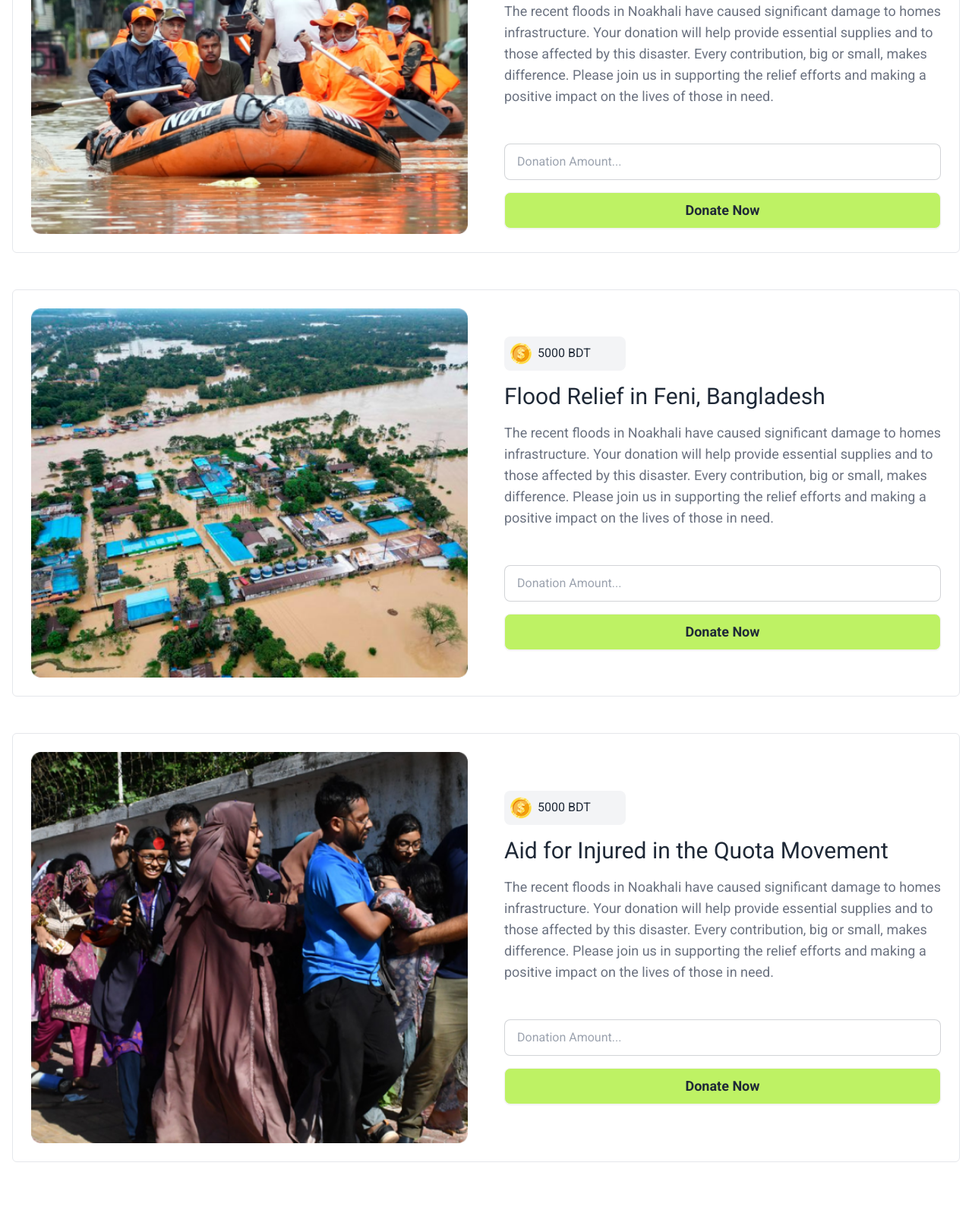
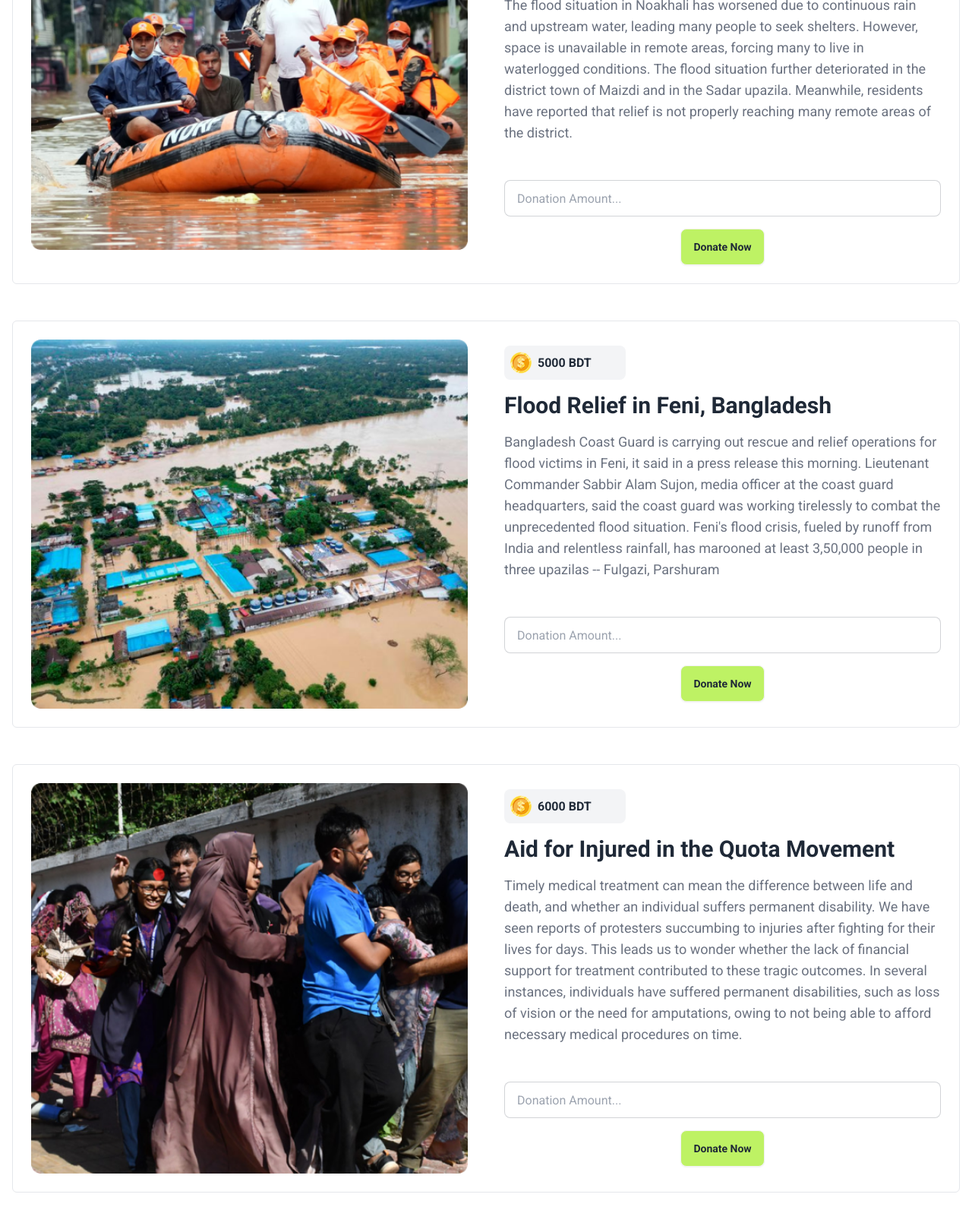
Before and after one commit to devmilon923/donation-bangladesh, a plain HTML site: page index.html in a window 1280 px wide. Shown: the part 369-1987 px from the top of the page at 76% size. Before the commit the page ends 1947 px from the top, so only its background shows below. Drawn offline with nearby package versions, Linux system fonts and the light colour scheme.

Commit message:
final change

```diff
--- a/index.html
+++ b/index.html
@@ -28,39 +28,6 @@
       body {
         font-family: "Roboto", system-ui;
       }
-      /* Custom DasyUi container */
-      /*
-      @media (max-width: 640px) {
-        .container {
-          width: 90% !important;
-        }
-      }
-      @media (min-width: 640px) {
-        .container {
-          max-width: 396px !important;
-        }
-      }
-      @media (min-width: 768px) {
-        .container {
-          max-width: 495px !important;
-        }
-      }
-      @media (min-width: 1024px) {
-        .container {
-          max-width: 752px !important;
-        }
-      }
-      @media (min-width: 1280px) {
-        .container {
-          max-width: 985px !important;
-        }
-      }
-      @media (min-width: 1536px) {
-        .container {
-          max-width: 1140px !important;
-        }
-      }
-      */
     </style>
   </head>
   <body>
@@ -85,7 +52,9 @@
 
               <div class="flex items-center justify-end gap-5 flex-1">
                 <img src="./assets/coin.png" alt="" />
-                <h1 class="lg:text-xl"><span id="my-balance">5500</span> BDT</h1>
+                <h1 class="lg:text-xl font-bold text-slate-700">
+                  <span id="my-balance">5500</span> BDT
+                </h1>
               </div>
               <div class="lg:hidden text-2xl pl-4" id="toggle-icon">
                 <i class="fa-solid fa-bars"></i>
@@ -98,23 +67,23 @@
             <img class="mx-auto" src="./assets/logo.png" alt="" />
             <h1 class="lg:text-2xl font-semibold">Donate Bangladesh</h1>
           </div>
-          <div class="flex items-center justify-center gap-2">
-
-          </div>
+          <div class="flex items-center justify-center gap-2"></div>
         </div>
         <div>
           <div
             class="flex justify-center items-center backdrop-blur-md pt-5 md:pt-12 pb-4"
           >
             <div>
-              <button class="btn bg-lime-300" id="donation-button">Donation</button>
-              <button class="btn" id="history-button">History</button>
+              <button class="btn bg-lime-300 hover:bg-lime-400" id="donation-button">
+                Donation
+              </button>
+              <button class="btn hover:bg-lime-400" id="history-button">History</button>
             </div>
           </div>
         </div>
       </nav>
     </header>
-    <main class="container mx-auto px-4 pt-48 md:pt-56">
+    <main class="container mx-auto px-4 pt-52 md:pt-56">
       <section class="" id="donation-tab">
         <div
           class="border rounded-md grid grid-cols-1 md:grid-cols-2 justify-between items-center p-6 gap-12 mb-12"
@@ -127,19 +96,22 @@
               class="flex items-center max-w-40 gap-2 p-2 bg-gray-100 rounded-lg mb-4"
             >
               <img src="./assets/coin.png" alt="" />
-              <p><span id="donation-amount-1">5000</span> BDT</p>
+              <p class="font-bold">
+                <span id="donation-amount-1">10923</span> BDT
+              </p>
             </div>
 
-            <h1 class="text-bold text-3xl mb-4" id="noakhali-tittle">
+            <h1 class="font-bold text-xl lg:text-3xl mb-4" id="noakhali-tittle">
               Flood at Noakhali, Bangladesh
             </h1>
             <p class="text-gray-500 text-lg">
-              The recent floods in Noakhali have caused significant damage to
-              homes infrastructure. Your donation will help provide essential
-              supplies and to those affected by this disaster. Every
-              contribution, big or small, makes difference. Please join us in
-              supporting the relief efforts and making a positive impact on the
-              lives of those in need.
+              The flood situation in Noakhali has worsened due to continuous
+              rain and upstream water, leading many people to seek shelters.
+              However, space is unavailable in remote areas, forcing many to
+              live in waterlogged conditions. The flood situation further
+              deteriorated in the district town of Maizdi and in the Sadar
+              upazila. Meanwhile, residents have reported that relief is not
+              properly reaching many remote areas of the district.
             </p>
             <input
               type="number"
@@ -147,7 +119,14 @@
               id="noakhali-input"
               class="input input-bordered w-full mb-4 mt-12"
             />
-            <button class="btn w-full bg-lime-300 text-lg" id="noakhali-donation-button" >Donate Now</button>
+            <div class="text-center">
+              <button
+                class="btn bg-lime-300 text-md"
+                id="noakhali-donation-button"
+              >
+                Donate Now
+              </button>
+            </div>
           </div>
         </div>
 
@@ -162,19 +141,23 @@
               class="flex items-center max-w-40 gap-2 p-2 bg-gray-100 rounded-lg mb-4"
             >
               <img src="./assets/coin.png" alt="" />
-              <p><span id="donation-amount-2">5000</span> BDT</p>
+              <p class="font-bold">
+                <span id="donation-amount-2">5000</span> BDT
+              </p>
             </div>
 
-            <h1 class="text-bold text-3xl mb-4" id="feni-tittle">
+            <h1 class="font-bold text-xl lg:text-3xl mb-4" id="feni-tittle">
               Flood Relief in Feni, Bangladesh
             </h1>
             <p class="text-gray-500 text-lg">
-              The recent floods in Noakhali have caused significant damage to
-              homes infrastructure. Your donation will help provide essential
-              supplies and to those affected by this disaster. Every
-              contribution, big or small, makes difference. Please join us in
-              supporting the relief efforts and making a positive impact on the
-              lives of those in need.
+              Bangladesh Coast Guard is carrying out rescue and relief
+              operations for flood victims in Feni, it said in a press release
+              this morning. Lieutenant Commander Sabbir Alam Sujon, media
+              officer at the coast guard headquarters, said the coast guard was
+              working tirelessly to combat the unprecedented flood situation.
+              Feni's flood crisis, fueled by runoff from India and relentless
+              rainfall, has marooned at least 3,50,000 people in three upazilas
+              -- Fulgazi, Parshuram
             </p>
             <input
               type="number"
@@ -182,7 +165,11 @@
               id="feni-input"
               class="input input-bordered w-full mb-4 mt-12"
             />
-            <button class="btn w-full bg-lime-300 text-lg" id="feni-donation-button" >Donate Now</button>
+            <div class="text-center">
+              <button class="btn bg-lime-300 text-md" id="feni-donation-button">
+                Donate Now
+              </button>
+            </div>
           </div>
         </div>
 
@@ -197,19 +184,21 @@
               class="flex items-center max-w-40 gap-2 p-2 bg-gray-100 rounded-lg mb-4"
             >
               <img src="./assets/coin.png" alt="" />
-              <p><span id="donation-amount-3">5000</span> BDT</p>
+              <p class="font-bold">
+                <span id="donation-amount-3">6000</span> BDT
+              </p>
             </div>
 
-            <h1 class="text-bold text-3xl mb-4" id="aid-tittle">
+            <h1 class="font-bold text-xl lg:text-3xl mb-4" id="aid-tittle">
               Aid for Injured in the Quota Movement
             </h1>
             <p class="text-gray-500 text-lg">
-              The recent floods in Noakhali have caused significant damage to
-              homes infrastructure. Your donation will help provide essential
-              supplies and to those affected by this disaster. Every
-              contribution, big or small, makes difference. Please join us in
-              supporting the relief efforts and making a positive impact on the
-              lives of those in need.
+              Timely medical treatment can mean the difference between life and
+              death, and whether an individual suffers permanent disability. We
+              have seen reports of protesters succumbing to injuries after
+              fighting for their lives for days. This leads us to wonder whether
+              the lack of financial support for treatment contributed to these
+              tragic outcomes. In several instances, individuals have suffered permanent disabilities, such as loss of vision or the need for amputations, owing to not being able to afford necessary medical procedures on time.
             </p>
             <input
               type="number"
@@ -217,28 +206,28 @@
               class="input input-bordered w-full mb-4 mt-12"
               id="aid-input"
             />
-            <button class="btn w-full bg-lime-300 text-lg" id="aid-donation-button" >Donate Now</button>
+            <div class="text-center">
+              <button class="btn bg-lime-300 text-md" id="aid-donation-button">
+                Donate Now
+              </button>
+            </div>
           </div>
         </div>
       </section>
 
-      <section class="space-y-3 hidden" id="history-tab">
-
-
-
-      </section>
+      <section class="space-y-3 hidden" id="history-tab"></section>
     </main>
 
     <!-- Open the modal using ID.showModal() method -->
 
     <dialog id="my_modal_1" class="modal">
-      <div class="modal-box text-center ">
+      <div class="modal-box text-center">
         <h3 class="text-3xl font-bold">Congrates!</h3>
-        <img class="mx-auto mt-4 w-16" src="./assets/coin.png" alt="">
+        <img class="mx-auto mt-4 w-16" src="./assets/coin.png" alt="" />
         <p class="py-4 text-gray-500">You Have Donated for Humankind</p>
         <h3 class="text-xl font-bold">Successfully!</h3>
 
-        <div class="modal-action ">
+        <div class="modal-action">
           <form method="dialog" class="mx-auto">
             <!-- if there is a button in form, it will close the modal -->
             <button class="btn">close confirmation</button>
--- a/javascript/index.js
+++ b/javascript/index.js
@@ -2,7 +2,8 @@ const historyButton = document.getElementById("history-button");
 const donationButton = document.getElementById("donation-button");
 const donationTab = document.getElementById("donation-tab");
 const historyTab = document.getElementById("history-tab");
-let myBalance = document.getElementById("my-balance");
+const myBalance = document.getElementById("my-balance");
+
 const donationAmount1 = document.getElementById("donation-amount-1");
 const donationAmount2 = document.getElementById("donation-amount-2");
 const donationAmount3 = document.getElementById("donation-amount-3");
@@ -19,11 +20,11 @@ const noakhaliBtn = document.getElementById("noakhali-donation-button");
 const feniBtn = document.getElementById("feni-donation-button");
 const aidBtn = document.getElementById("aid-donation-button");
 
+
+// On singel funtion to calculate and show donate history
 function submitDonation(donationAmount, areaAmount, subject) {
-  if (
-    parseInt(myBalance.innerText) >= parseInt(donationAmount.value) &&
-    parseInt(donationAmount.value) > 0
-  ) {
+  if (parseInt(donationAmount.value) < 0) return alert("Invalid Amount");
+  if (parseInt(myBalance.innerText) >= parseInt(donationAmount.value)) {
     areaAmount.innerText =
       parseInt(donationAmount.value) + parseInt(areaAmount.innerText);
     myBalance.innerText =
@@ -42,10 +43,11 @@ function submitDonation(donationAmount, areaAmount, subject) {
         </div>
 `;
   } else {
-    alert("Invalid amount");
+    alert("Insufficient balance");
   }
 }
 
+// Donate submit
 noakhaliBtn.addEventListener("click", function () {
   submitDonation(noakhaliInput, donationAmount1, noakhaliTittle);
 });
@@ -57,6 +59,9 @@ aidBtn.addEventListener("click", function () {
   submitDonation(aidInput, donationAmount3, aidTittle);
 });
 
+
+
+// Show and hide history and donation section
 historyButton.addEventListener("click", function () {
   historyButton.classList.add("bg-lime-300", "focus:bg-lime-300");
   donationButton.classList.remove("bg-lime-300", "focus:bg-lime-300");
@@ -71,3 +76,8 @@ donationButton.addEventListener("click", function () {
   historyTab.classList.add("hidden");
   donationTab.classList.remove("hidden");
 });
+
+// Mobile manu responsive toggle
+document.getElementById("toggle-icon").addEventListener("click", function () {
+  document.getElementById("mobile-manu").classList.toggle("hidden");
+});
```
Also changed, not shown: blog.html (+9 -41 lines).
